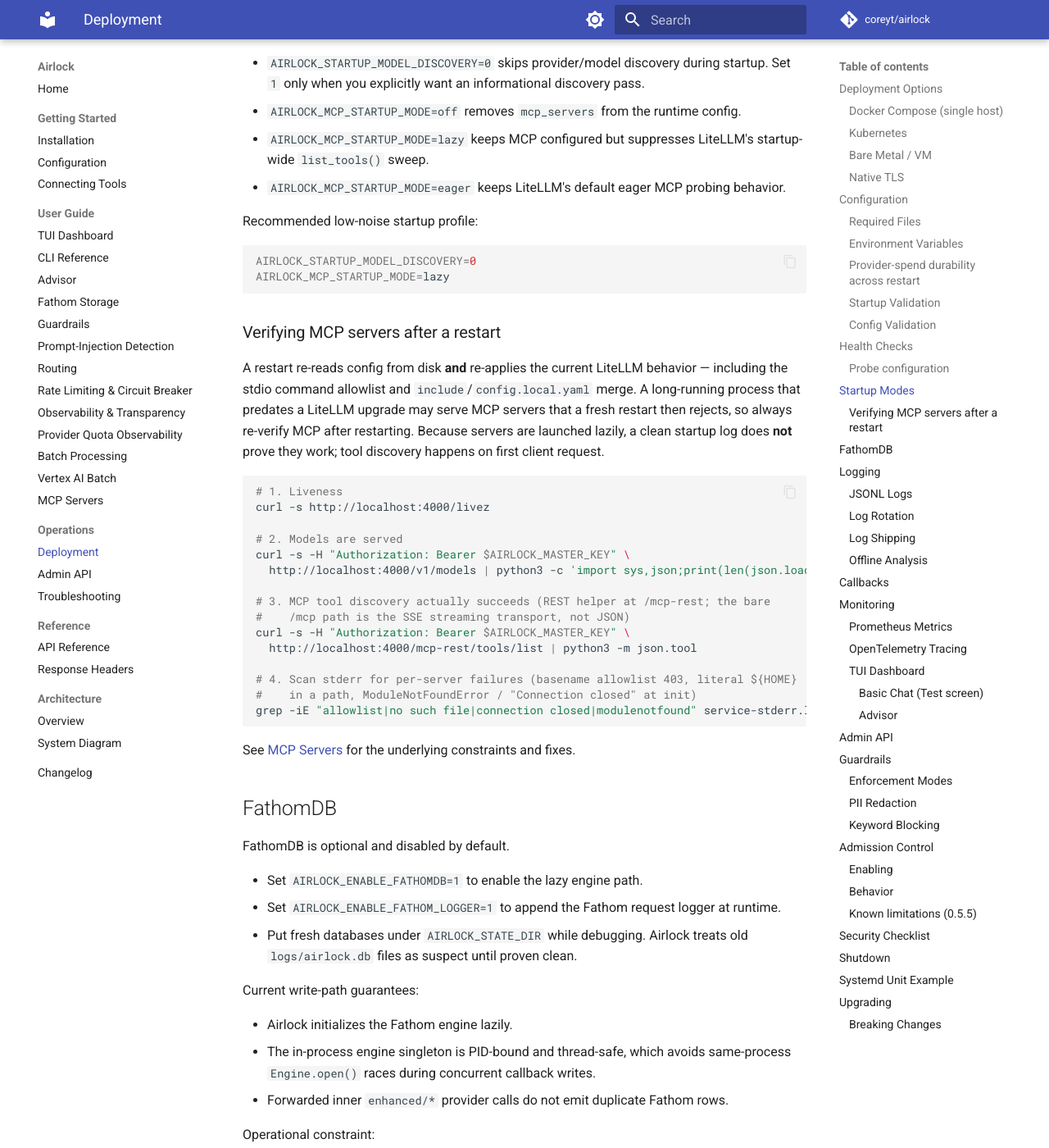
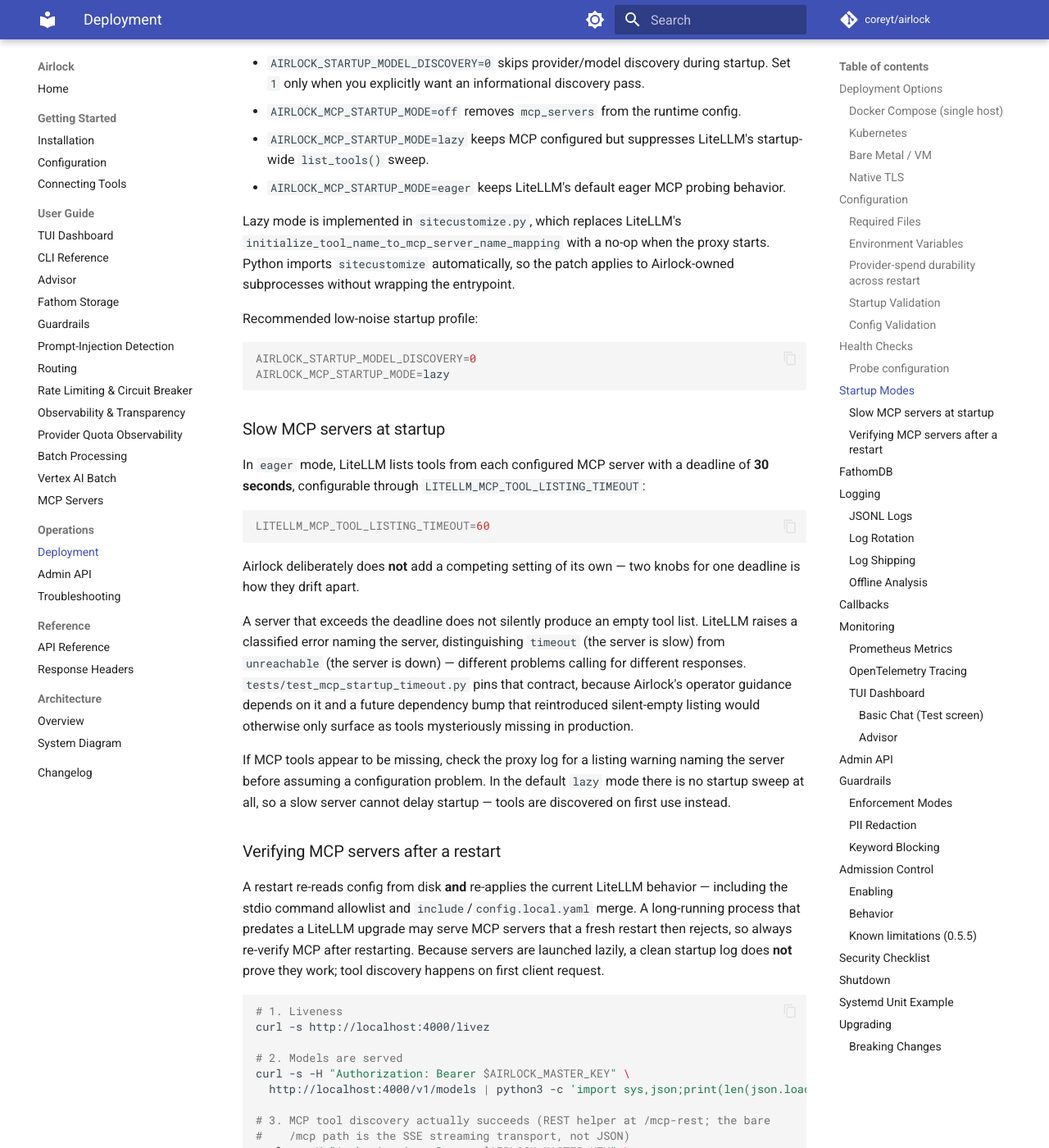
Before and after one commit to coreyt/airlock, an MkDocs documentation site: the page built from docs/operations.md, in a window 1280 px wide and 1400 px high, scrolled down 6078 px. Shown: the whole window at 82% size. Built offline with MkDocs 1.6.1 and Material for MkDocs 9.7.7, drawn with Linux system fonts in a browser that asks for light colours; comment, search, counter and statistics services are not loaded.

Commit message:
test(0.5.10): B-3 pin MCP tool-listing contract; document real behavior (#20)
Investigated rather than implemented, and the investigation is the result:
issue #20's proxy-side premise no longer holds on the pinned LiteLLM
baseline, so the right amount of code to write here was almost none.

The issue described a slow stdio MCP server logging a warning at startup and
returning an empty tool list, surfacing as "the tools vanished" rather than
as an error — something Airlock could not fix without forking LiteLLM.

Verified against litellm 1.94.1 by running the code path, not by reading it:

  _fetch_tools_with_timeout raises MCPServerListError and never returns an
  empty list. A slow client yields fault tag "timeout" with server_name
  populated; a ConnectionError classifies as "unreachable". Slow and down
  stay distinguishable, which matters because they call for different
  operator responses.

  The 30s deadline is not hardcoded — MCP_TOOL_LISTING_TIMEOUT reads
  LITELLM_MCP_TOOL_LISTING_TIMEOUT (litellm/constants.py:120).

So the plan's preference — a diagnostic that names the server over a config
knob that hides the problem — is already satisfied upstream. Adding an
Airlock-side timeout setting would have created two knobs for one deadline,
which is how they drift apart.

What this commit adds is the part that was genuinely missing: a regression
test pinning the upstream contract, because Airlock's operator documentation
now depends on it. A future dependency bump reintroducing silent-empty
listing would otherwise surface only as tools mysteriously missing in
production — the exact failure the issue was filed about.

Documented in operations.md: the real behavior, the supported env knob, and
that lazy mode (the default) avoids the startup sweep entirely so a slow
server cannot delay startup at all. Lazy mode's implementation is also now
documented — it lives in sitecustomize.py, which no-ops LiteLLM's
initialize_tool_name_to_mcp_server_name_mapping. That was non-obvious enough
that I initially mistook lazy mode for a message with no mechanism behind it.

No CLI surface added. A preflight MCP command would have been the feature
growth the plan explicitly warns this milestone against.

````diff
--- a/docs/operations.md
+++ b/docs/operations.md
@@ -208,12 +208,42 @@
 - `AIRLOCK_MCP_STARTUP_MODE=lazy` keeps MCP configured but suppresses LiteLLM's startup-wide `list_tools()` sweep.
 - `AIRLOCK_MCP_STARTUP_MODE=eager` keeps LiteLLM's default eager MCP probing behavior.
 
+Lazy mode is implemented in `sitecustomize.py`, which replaces LiteLLM's
+`initialize_tool_name_to_mcp_server_name_mapping` with a no-op when the proxy
+starts. Python imports `sitecustomize` automatically, so the patch applies to
+Airlock-owned subprocesses without wrapping the entrypoint.
+
 Recommended low-noise startup profile:
 
 ```bash
 AIRLOCK_STARTUP_MODEL_DISCOVERY=0
 AIRLOCK_MCP_STARTUP_MODE=lazy
 ```
+
+### Slow MCP servers at startup
+
+In `eager` mode, LiteLLM lists tools from each configured MCP server with a
+deadline of **30 seconds**, configurable through `LITELLM_MCP_TOOL_LISTING_TIMEOUT`:
+
+```bash
+LITELLM_MCP_TOOL_LISTING_TIMEOUT=60
+```
+
+Airlock deliberately does **not** add a competing setting of its own — two knobs
+for one deadline is how they drift apart.
+
+A server that exceeds the deadline does not silently produce an empty tool list.
+LiteLLM raises a classified error naming the server, distinguishing `timeout`
+(the server is slow) from `unreachable` (the server is down) — different
+problems calling for different responses. `tests/test_mcp_startup_timeout.py`
+pins that contract, because Airlock's operator guidance depends on it and a
+future dependency bump that reintroduced silent-empty listing would otherwise
+only surface as tools mysteriously missing in production.
+
+If MCP tools appear to be missing, check the proxy log for a listing warning
+naming the server before assuming a configuration problem. In the default
+`lazy` mode there is no startup sweep at all, so a slow server cannot delay
+startup — tools are discovered on first use instead.
 
 ### Verifying MCP servers after a restart
 
````
Also changed, not shown: 1 other file.
